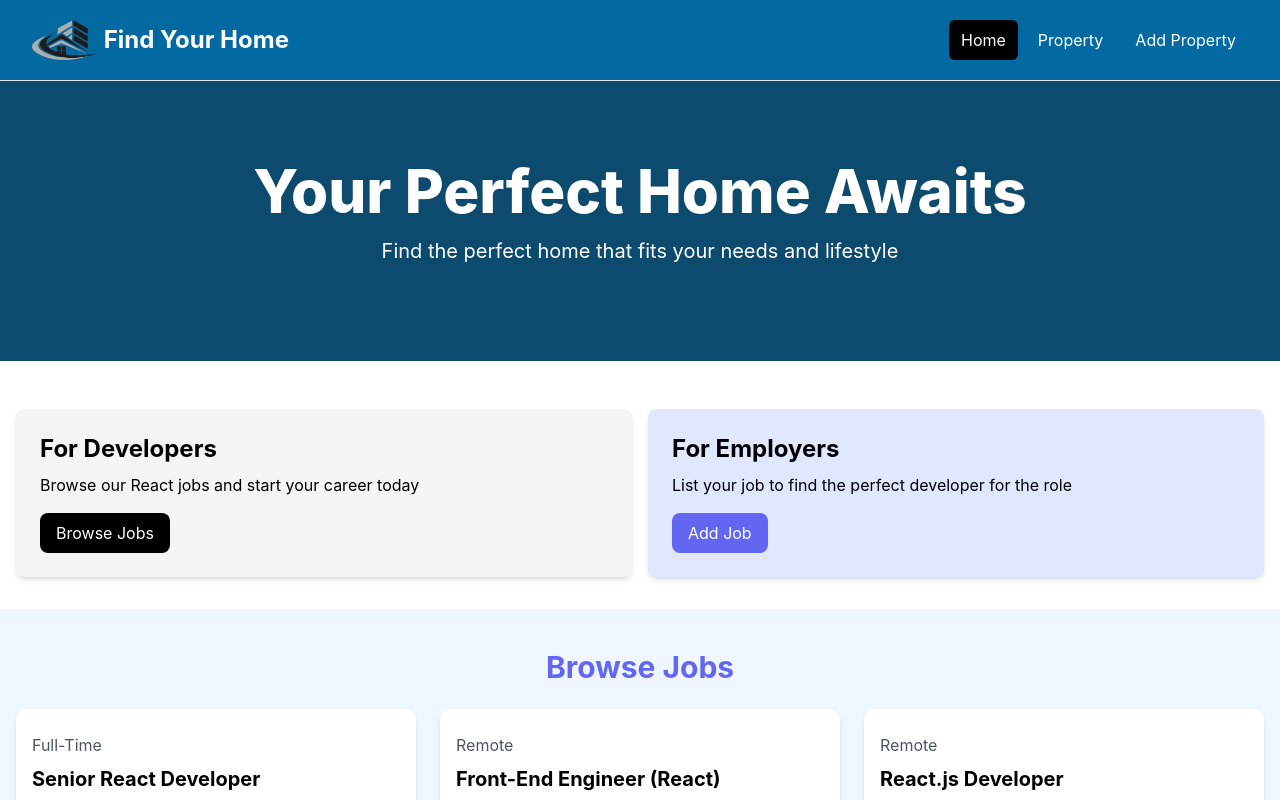
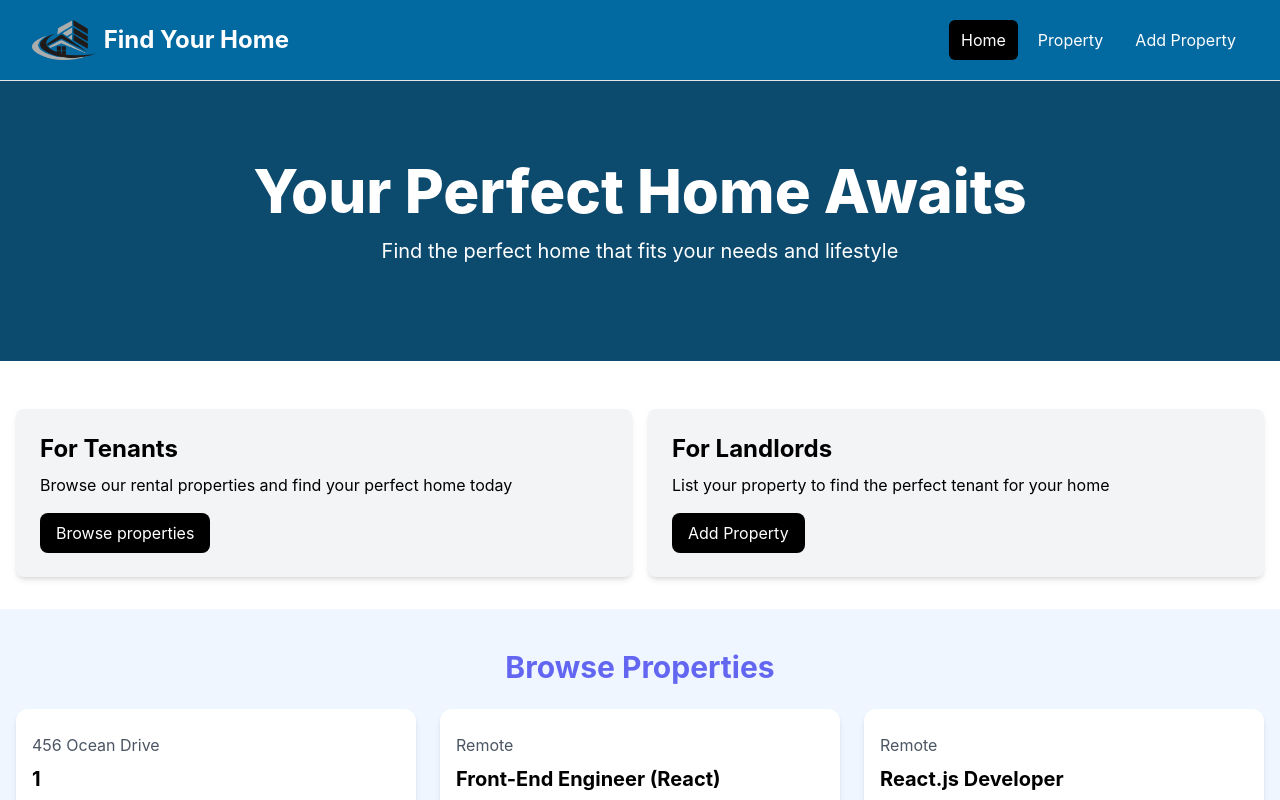
Before and after one commit to masindes/User, a React (Vite) app: page / in a window 1280 px wide. Shown: the top 800 px of the page. Built offline with nearby package versions, Linux system fonts and the light colour scheme.

Commit message:
initial commit

```diff
--- a/src/App.jsx
+++ b/src/App.jsx
@@ -1,59 +1,49 @@
 import Navbar from "./components/Navbar";
+import Hero from "./components/Hero";
 
 const App = () => {
   return (
     <>
     <Navbar />
+    <Hero />
 
 
-      {/* Hero */}
-      <section className="bg-sky-900 py-20 mb-4">
-        <div className="max-w-7xl mx-auto px-4 sm:px-6 lg:px-8 flex flex-col items-center">
-          <div className="text-center">
-            <h1 className="text-4xl font-extrabold text-white sm:text-5xl md:text-6xl">
-            Your Perfect Home Awaits
-            </h1>
-            <p className="my-4 text-xl text-white">Find the perfect home that fits your needs and lifestyle</p>
-          </div>
-        </div>
-      </section>
-
-      {/* Developers and Employers */}
+      {/* properties and Tenants */}
       <section className="py-4">
         <div className="container-xl lg:container m-auto">
           <div className="grid grid-cols-1 md:grid-cols-2 gap-4 p-4 rounded-lg">
             <div className="bg-gray-100 p-6 rounded-lg shadow-md">
-              <h2 className="text-2xl font-bold">For Developers</h2>
-              <p className="mt-2 mb-4">Browse our React jobs and start your career today</p>
-              <a href="/jobs.html" className="inline-block bg-black text-white rounded-lg px-4 py-2 hover:bg-gray-700">
-                Browse Jobs
+              <h2 className="text-2xl font-bold">For Tenants</h2>
+              <p className="mt-2 mb-4">Browse our rental properties and find your perfect home today</p>
+              <a href="/properties.html" className="inline-block bg-black text-white rounded-lg px-4 py-2 hover:bg-sky-700">
+                Browse properties
               </a>
             </div>
-            <div className="bg-indigo-100 p-6 rounded-lg shadow-md">
-              <h2 className="text-2xl font-bold">For Employers</h2>
-              <p className="mt-2 mb-4">List your job to find the perfect developer for the role</p>
-              <a href="/add-job.html" className="inline-block bg-indigo-500 text-white rounded-lg px-4 py-2 hover:bg-indigo-600">
-                Add Job
+            <div className="bg-gray-100 p-6 rounded-lg shadow-md">
+              <h2 className="text-2xl font-bold">For Landlords</h2>
+              <p className="mt-2 mb-4">List your property to find the perfect tenant for your home</p>
+              <a href="/add-property.html" className="inline-block bg-black text-white rounded-lg px-4 py-2 hover:bg-sky-700">
+                Add Property
               </a>
             </div>
           </div>
         </div>
       </section>
 
-      {/* Browse Jobs */}
+      {/* Browse Properties */}
       <section className="bg-blue-50 px-4 py-10">
         <div className="container-xl lg:container m-auto">
-          <h2 className="text-3xl font-bold text-indigo-500 mb-6 text-center">Browse Jobs</h2>
+          <h2 className="text-3xl font-bold text-indigo-500 mb-6 text-center">Browse Properties</h2>
           <div className="grid grid-cols-1 md:grid-cols-3 gap-6">
-            {/* Job Listing 1 */}
+            {/* Property Listing 1 */}
             <JobCard
-              type="Full-Time"
-              title="Senior React Developer"
-              location="Boston, MA"
-              description="We are seeking a talented Front-End Developer..."
-              salary="$70K - $80K / Year"
+              type="456 Ocean Drive"
+              location="5"
+              title="1"
+              description="Oceanview Villas"
+              salary="$70K - $80K / Monthly"
             />
-            {/* Job Listing 2 */}
+            {/* PropertyListing 2 */}
             <JobCard
               type="Remote"
               title="Front-End Engineer (React)"
@@ -61,7 +51,7 @@ const App = () => {
               description="Join our team as a Front-End Developer in sunny Miami..."
               salary="$70K - $80K / Year"
             />
-            {/* Job Listing 3 */}
+            {/* Property Listing 3 */}
             <JobCard
               type="Remote"
               title="React.js Developer"
@@ -76,7 +66,7 @@ const App = () => {
   );
 };
 
-// JobCard Component for reuse
+// propertCard Component for reuse
 const JobCard = ({ type, title, location, description, salary }) => {
   return (
     <div className="bg-white rounded-xl shadow-md relative">
--- /dev/null
+++ b/src/components/Hero.jsx
@@ -0,0 +1,20 @@
+
+
+const Hero = () => {
+  return (
+    <>
+    <section className="bg-sky-900 py-20 mb-4">
+        <div className="max-w-7xl mx-auto px-4 sm:px-6 lg:px-8 flex flex-col items-center">
+          <div className="text-center">
+            <h1 className="text-4xl font-extrabold text-white sm:text-5xl md:text-6xl">
+            Your Perfect Home Awaits
+            </h1>
+            <p className="my-4 text-xl text-white">Find the perfect home that fits your needs and lifestyle</p>
+          </div>
+        </div>
+      </section>
+    </>
+  )
+}
+
+export default Hero
--- a/src/components/Navbar.jsx
+++ b/src/components/Navbar.jsx
@@ -18,10 +18,10 @@ const Navbar = () => {
                   <a href="/index.html" className="text-white bg-black hover:bg-gray-900 hover:text-white rounded-md px-3 py-2">
                     Home
                   </a>
-                  <a href="/jobs.html" className="text-white hover:bg-gray-900 hover:text-white rounded-md px-3 py-2">
+                  <a href="/property.html" className="text-white hover:bg-gray-900 hover:text-white rounded-md px-3 py-2">
                     Property
                   </a>
-                  <a href="/add-job.html" className="text-white hover:bg-gray-900 hover:text-white rounded-md px-3 py-2">
+                  <a href="/add-property.html" className="text-white hover:bg-gray-900 hover:text-white rounded-md px-3 py-2">
                     Add Property
                   </a>
                 </div>
```
